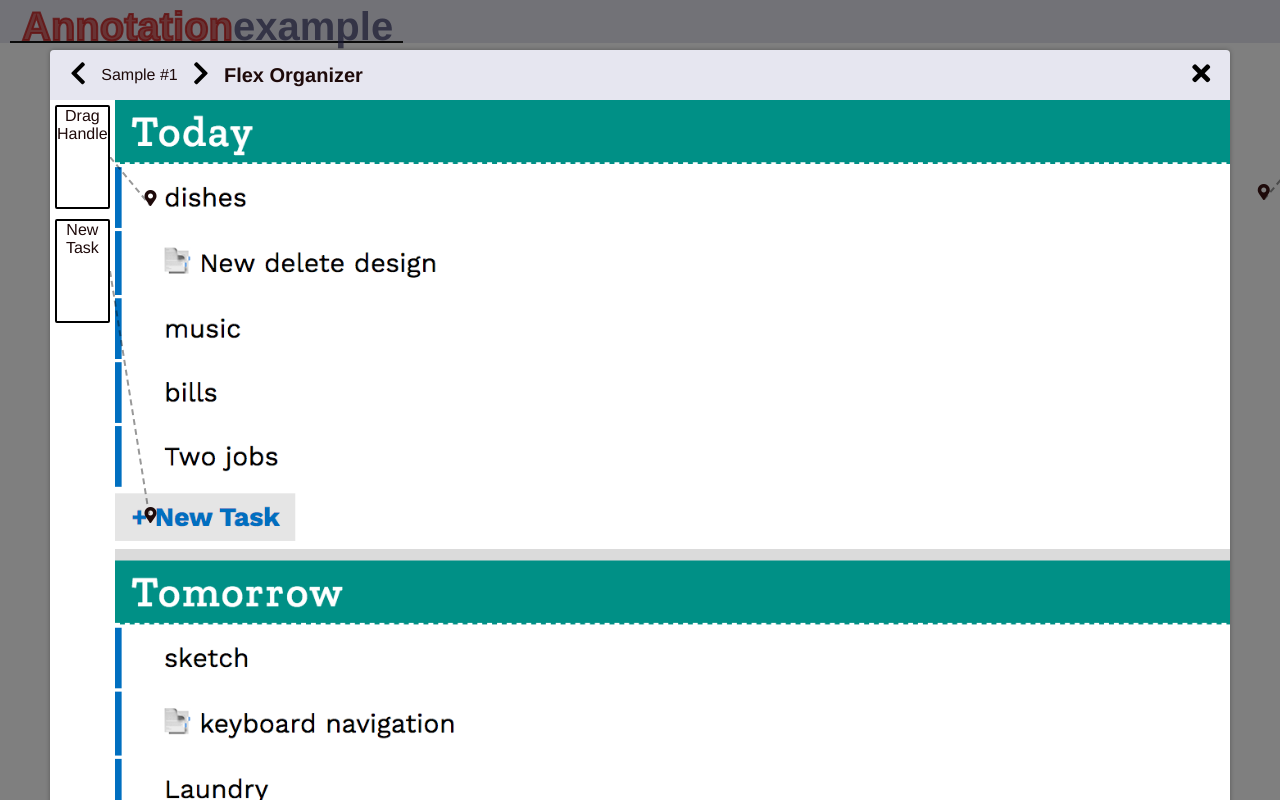
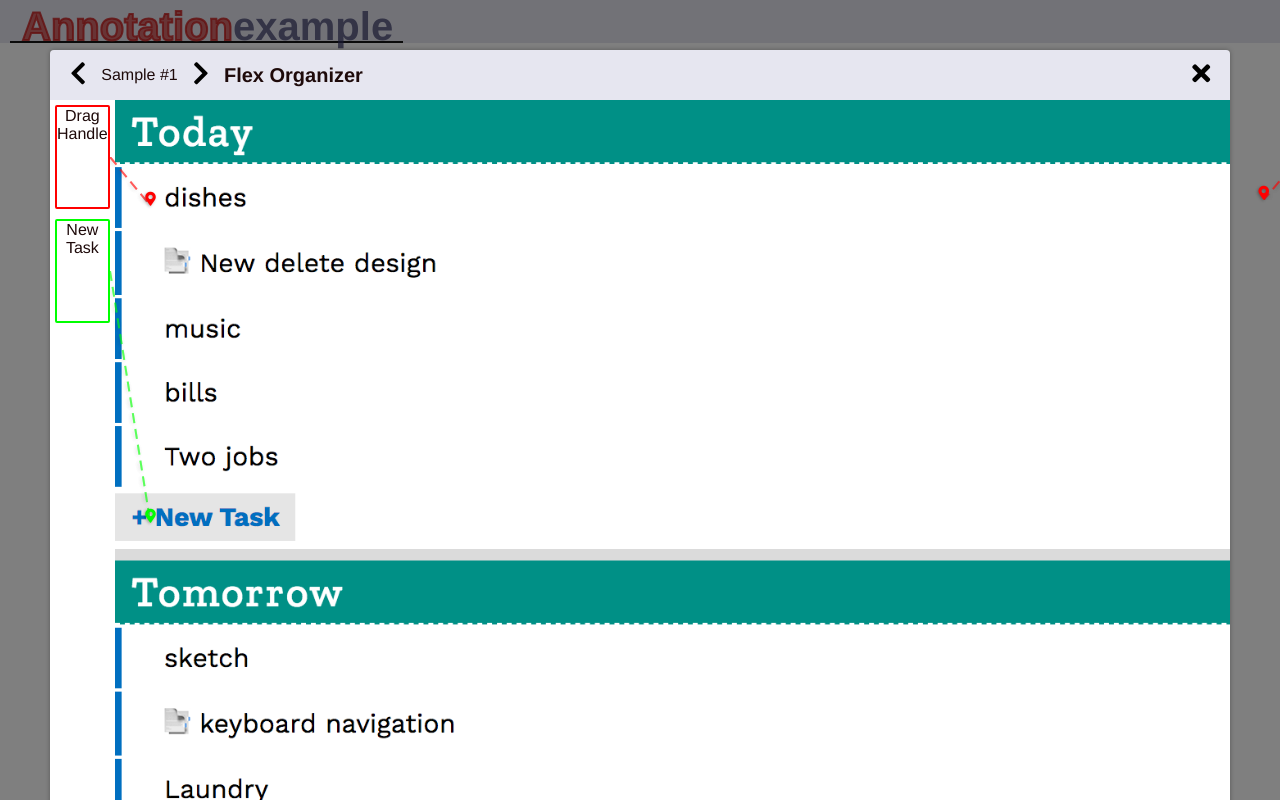
Before and after one commit to GalanCM/annotation_example, a Vue app: page /viewer in a window 1280 px wide. Shown: the top 800 px of the page. Built offline with nearby package versions, Linux system fonts and the light colour scheme.

Commit message:
Annotation colors.

```diff
--- a/src/components/Annotation.vue
+++ b/src/components/Annotation.vue
@@ -1,5 +1,5 @@
 <template>
-  <caption class="detail-card">
+  <caption class="detail-card" :class=" 'color-' + color">
     {{text}}
 
     <svg
@@ -7,6 +7,7 @@
       :width="Math.abs(targetX - startX)"
       :style="{ left: startX + 'px', top: startY + 'px', transform: flip }"
     >
+      <line x1="0" y1="0" :x2="Math.abs(targetX - startX)" :y2="Math.abs(targetY - startY)" stroke="white"/>
       <line x1="0" y1="0" :x2="Math.abs(targetX - startX)" :y2="Math.abs(targetY - startY)"/>
     </svg>
     <i class="fas fa-map-marker-alt pin" :style="{ left: targetX + 'px', top: targetY + 'px' }"></i>
@@ -17,10 +18,31 @@
 caption {
   border: 2px solid rgb(0, 0, 0, 0.8);
   border-radius: 2px;
+
+  &.color-red {
+    border-color: red;
+    .pin {
+      color: red;
+    }
+    line {
+      stroke: red;
+    }
+  }
+  &.color-green {
+    border-color: lime;
+    .pin {
+      color: lime;
+    }
+    line {
+      stroke: lime;
+    }
+  }
 }
 .pin {
   position: absolute;
   transform: translate(-50%, -100%);
+  font-size: 14px;
+  text-shadow: -1px 1px 3px rgba(0, 0, 0, 0.3);
 }
 
 svg {
@@ -30,8 +52,9 @@ svg {
   line {
     stroke: black;
     stroke-width: 2px;
-    stroke-dasharray: 6 4;
+    stroke-dasharray: 10 6;
     opacity: 0.4;
+    filter: drop-shadow(-1px 1px 2px rgba(0, 0, 0, 0.2));
   }
 }
 </style>
@@ -40,7 +63,7 @@ svg {
 <script>
 export default {
   name: "detail-card",
-  props: ["text", "pinX", "pinY", "imageRect"],
+  props: ["text", "pinX", "pinY", "imageRect", "color"],
   data() {
     return {
       rect: {
--- a/src/components/Viewer.vue
+++ b/src/components/Viewer.vue
@@ -25,6 +25,7 @@
             :pin-x="annotation.pinX"
             :pin-y="annotation.pinY"
             :image-rect="imageRect"
+            :color="index % 2 === 0 ? 'red' : 'green'"
           ></Annotation>
         </aside>
         <slot></slot>
@@ -36,6 +37,7 @@
             :pin-x="annotation.pinX"
             :pin-y="annotation.pinY"
             :image-rect="imageRect"
+            :color="index % 2 === 0 ? 'red' : 'green'"
           ></Annotation>
         </aside>
       </main>
```
